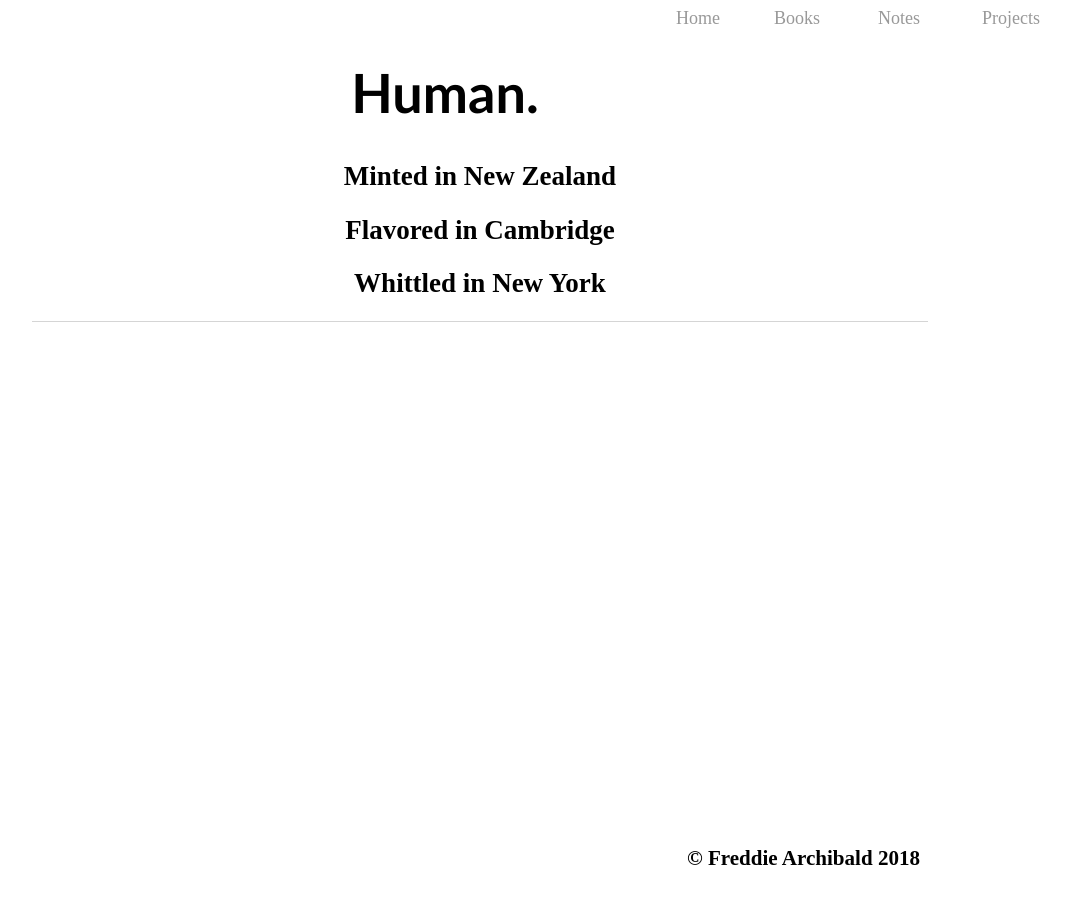
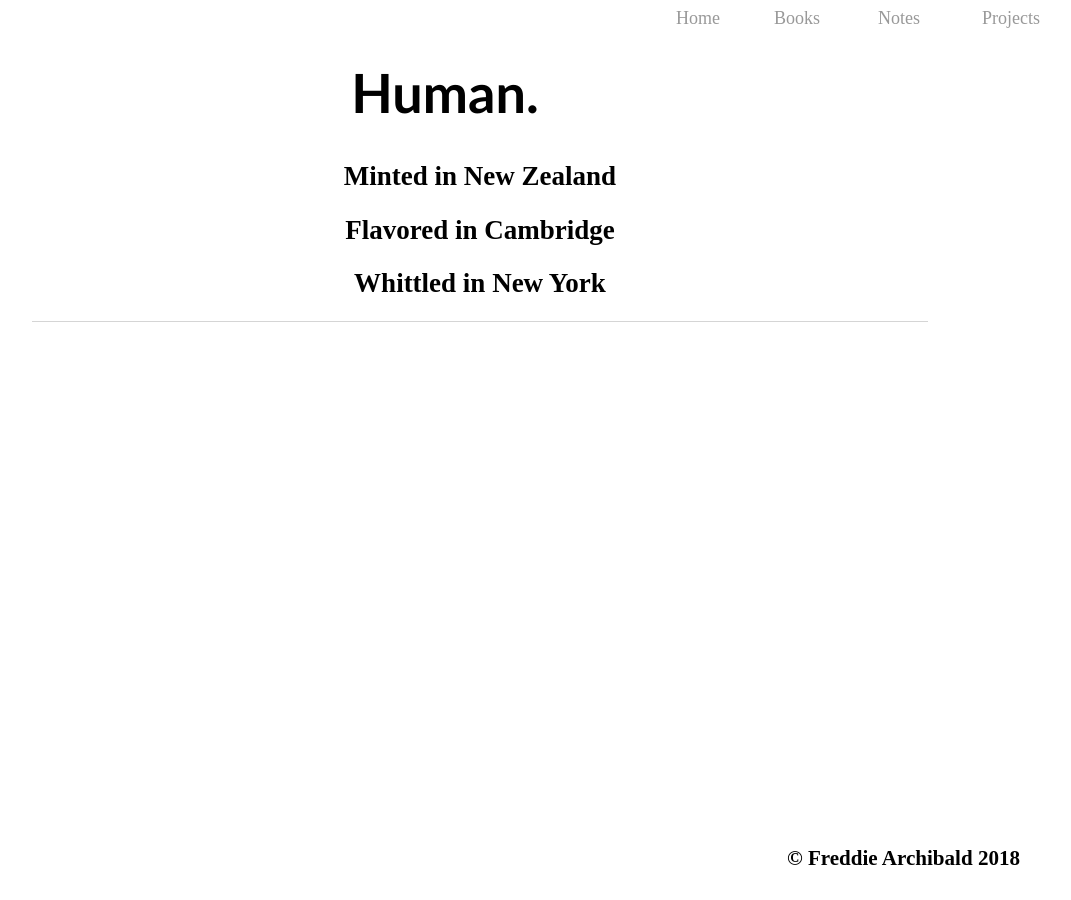
Before and after one commit to scryptive/personal, a Jekyll site: the page built from index.html, in a window 1280 px wide. Shown: the whole page, without its empty margins (160-1231 px from the left). Built offline with Jekyll 4.4.1, drawn with Linux system fonts in a browser that asks for light colours.

Commit message:
Update default.html

```diff
--- a/_layouts/default.html
+++ b/_layouts/default.html
@@ -48,7 +48,7 @@
 .foot {
     position: absolute;
     bottom: 8px;
-    right: 200px;
+    right: 100px;
     font-size: 18px;
 }
 </style>
```
